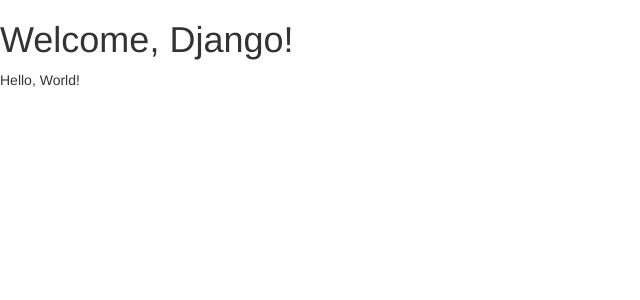
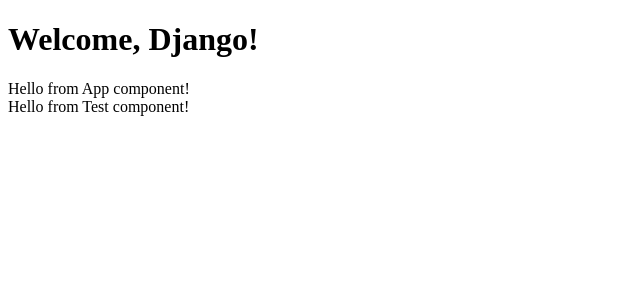
Before and after one commit to vieyahn/django-skeleton, a Django app: template src/apps/core/templates/index.html in a window 1280 px wide. Shown: the top 300 px of the page, without its empty margins (0-640 px from the left). Run offline with Django 3.2, Linux system fonts and the light colour scheme; the template is opened without the code that fills it, so the values that code supplies are empty; style sheets or scripts are compiled from the project's sources; parts of the project's set-up code (start-up, migrations or seed data) failed here and were passed over.

Commit message:
components

```diff
--- /dev/null
+++ b/src/jsx/app/index.jsx
@@ -0,0 +1,15 @@
+import React from 'react';
+import ReactDOM from 'react-dom';
+
+
+class App extends React.Component {
+  render() {
+    return (
+      <div>
+      Hello from App component!
+      </div>
+    )
+  }
+}
+
+ReactDOM.render(<App/>, document.querySelector("#app"));
--- a/src/jsx/core/index.jsx
+++ /dev/null
@@ -1,22 +0,0 @@
-require("../../../node_modules/bootstrap/dist/css/bootstrap.min.css")
-require("../../../node_modules/font-awesome/css/font-awesome.css")
-require("../main.css")
-
-import React from 'react';
-import ReactDOM from 'react-dom';
-import $ from 'jquery';
-
-
-class Core extends React.Component {
-  render() {
-    var res = $.post('/');
-    console.log(res);
-    return (
-      <div>
-      Hello, World!
-      </div>
-    )
-  }
-}
-
-export default Core
--- a/src/jsx/index.js
+++ b/src/jsx/index.js
@@ -1,40 +1,5 @@
-import jQuery from 'jquery';
-
-// setup jquery for CSRF tokens
-function getCookie(name) {
-  let cookieValue = null;
-  if (document.cookie && document.cookie !== '') {
-    let cookies = document.cookie.split(';');
-    for (let i = 0; i < cookies.length; i++) {
-      let cookie = jQuery.trim(cookies[i]);
-      // Does this cookie string begin with the name we want?
-      if (cookie.substring(0, name.length + 1) == (name + '=')) {
-        cookieValue = decodeURIComponent(cookie.substring(name.length + 1));
-        break;
-      }
-    }
-  }
-  return cookieValue;
-}
-
-function csrfSafeMethod(method) {
-  // these HTTP methods do not require CSRF protection
-  return (/^(GET|HEAD|OPTIONS|TRACE)$/.test(method));
-}
-jQuery.ajaxSetup({
-  beforeSend: function(xhr, settings) {
-    if (!csrfSafeMethod(settings.type) && !this.crossDomain) {
-      xhr.setRequestHeader('X-CSRFToken', getCookie('csrf'));
-    }
-  }
-});
-
-// these get exported to a global variable, which is important as its the only
-// way we can call into scoped objects
+// We are registering components here
 export default {
-  jQuery: jQuery,
-  React: require('react'),
-  ReactDOM: require('react-dom'),
-
-  core: require('./app')
+  app: require('./app'),
+  test: require('./test'),
 };
--- a/src/jsx/main.css
+++ /dev/null
@@ -1,3 +0,0 @@
-body {
-    background-color: #fff;
-}
--- a/src/templates/base.html
+++ b/src/templates/base.html
@@ -13,6 +13,8 @@
     {% block content %}
     <div id="app">
     </div>
+    <div id="test">
+    </div>
     {% endblock content %}
     <script type="text/javascript" src="{% static "bundle/app.js" %}"></script>
     {% block js %}{% endblock js %}
```
Also changed, not shown: src/jsx/app.jsx (deleted, +0 -7 lines), src/jsx/test/index.jsx (added, +16 -0 lines).
